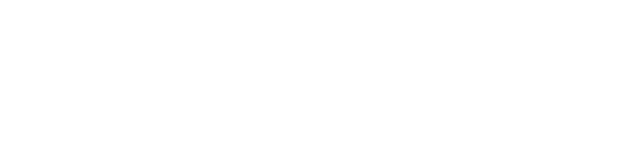
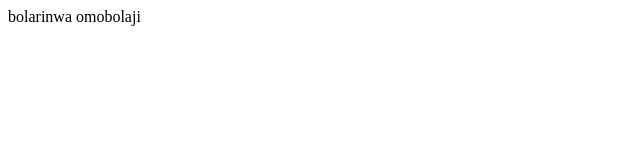
Before and after one commit to Beejay92/Digitalhub, a plain HTML site: page index.html in a window 1280 px wide. Shown: the whole page, without its empty margins (0-640 px from the left). Drawn offline with Linux system fonts and the light colour scheme.

Commit message:
i added my name

```diff
--- a/index.html
+++ b/index.html
@@ -1,4 +1,5 @@
 <html>
-
+bolarinwa
+  omobolaji
 
 </html>
```
